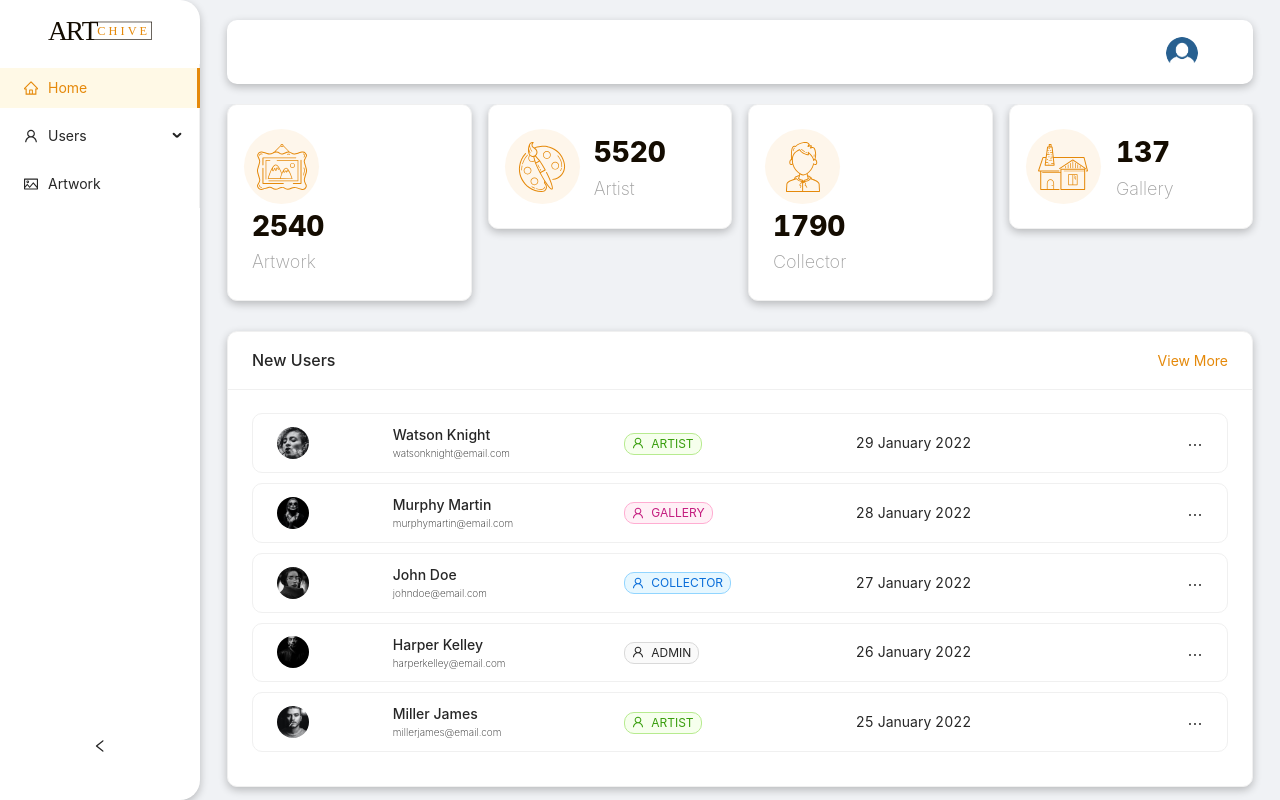
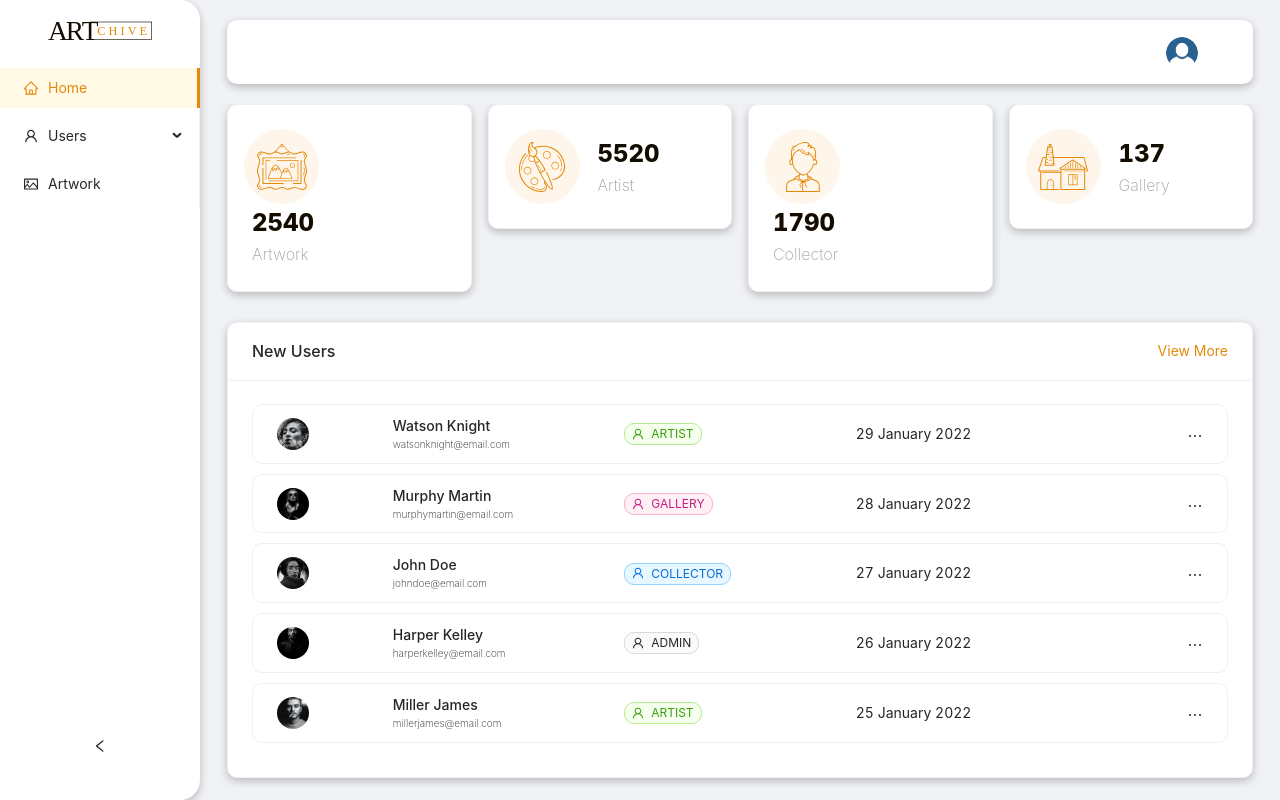
Before and after one commit to YosaRama/Artchive.id-public-, a Next.js app: page /dashboard in a window 1280 px wide. Built offline with nearby package versions, Linux system fonts and the light colour scheme; no server answers; sample sign-in values are in the browser's storage.

Commit message:
UPDATE: Counter card on dashboard homepage

```diff
--- a/app/components/libs/card-count/index.jsx
+++ b/app/components/libs/card-count/index.jsx
@@ -11,7 +11,7 @@ function CardCount(props) {
   const { icon, count, title } = props;
   return (
     <Card className={"dashboard-card-container " + s.card}>
-      <Row justify="space-between" gutter={[16, 0]}>
+      <Row gutter={[16, 0]} style={{ alignItems: "center" }}>
         <Col className={s.image}>{icon}</Col>
         <Col className={s.content}>
           <h3 className={s.count}>{count}</h3>
--- a/app/components/libs/card-count/index.module.scss
+++ b/app/components/libs/card-count/index.module.scss
@@ -6,6 +6,7 @@
   border-radius: 100%;
   height: 75px;
   width: 75px;
+  margin-right: 10px;
   span {
     width: 50px;
     height: auto;
@@ -25,7 +26,7 @@
 
 .title {
   width: 100%;
-  font-size: 18px;
+  font-size: 16px;
   font-weight: 200;
   margin: 0;
   color: #a0a0a0;
@@ -34,7 +35,7 @@
 
 .count {
   width: 100%;
-  font-size: 28px;
+  font-size: 24px;
   color: #140c01;
   font-weight: 800;
   margin: 0;
```
